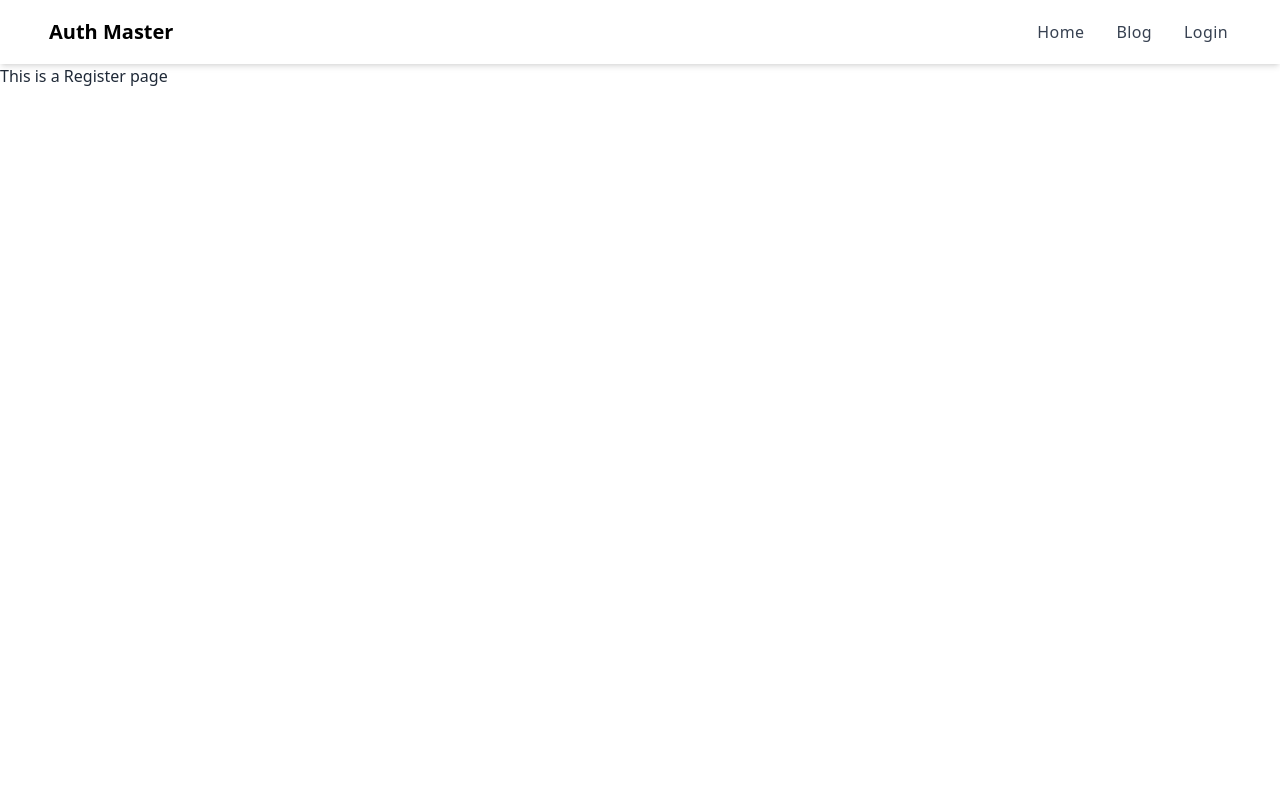
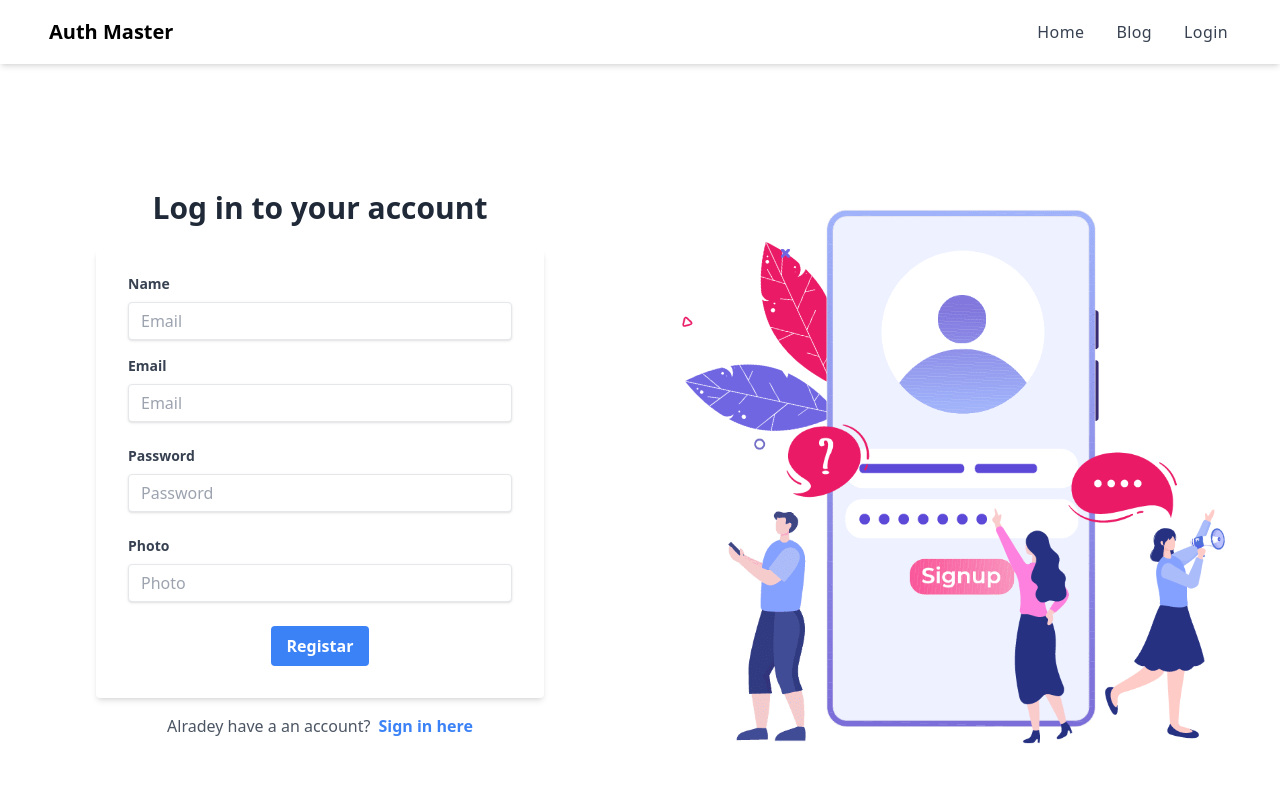
Before and after one commit to mobassherkhandakar/Gofood, a React (Vite) app: page /registar in a window 1280 px wide. Shown: the top 800 px of the page. Built offline with nearby package versions, Linux system fonts and the light colour scheme.

Commit message:
register page setup done

```diff
--- a/src/pages/Login/Register/Register.jsx
+++ b/src/pages/Login/Register/Register.jsx
@@ -1,9 +1,113 @@
-import React from 'react';
+import React from "react";
+import { FaGithub, FaGoogle } from "react-icons/fa";
+import regesterLogo from "../../../assets/118046-lf20-oahmox5rjson.json";
+import { Link } from "react-router-dom";
+import { Player } from "@lottiefiles/react-lottie-player";
 
 const Register = () => {
   return (
-    <div>
-      <h1>This is a Register page</h1>
+    <div className="grid grid-cols-1 justify-evenly md:grid-cols-1 lg:grid-cols-2 items-center">
+      <div className="login">
+        <div className="flex items-center justify-center h-screen">
+          <div className="w-full max-w-md">
+            <h1 className="text-center text-3xl font-bold text-gray-800 mb-6">
+              Log in to your account
+            </h1>
+            <form className="bg-white shadow-md rounded px-8 pt-6 pb-8 mb-4">
+              <div className="mb-4">
+                <label
+                  className="block text-gray-700 text-sm font-bold mb-2"
+                  htmlFor="name"
+                >
+                  Name
+                </label>
+                <input
+                  className="shadow appearance-none border rounded w-full py-2 px-3 text-gray-700 leading-tight focus:outline-none focus:shadow-outline"
+                  id="name"
+                  type="Name"
+                  placeholder="Email"
+                />
+              </div>
+              <div className="mb-6">
+                <label
+                  className="block text-gray-700 text-sm font-bold mb-2"
+                  htmlFor="email"
+                >
+                  Email
+                </label>
+                <input
+                  className="shadow appearance-none border rounded w-full py-2 px-3 text-gray-700 leading-tight focus:outline-none focus:shadow-outline"
+                  id="email"
+                  type="email"
+                  placeholder="Email"
+                />
+              </div>
+              <div className="mb-6">
+                <label
+                  className="block text-gray-700 text-sm font-bold mb-2"
+                  htmlFor="password"
+                >
+                  Password
+                </label>
+                <input
+                  className="shadow appearance-none border rounded w-full py-2 px-3 text-gray-700 leading-tight focus:outline-none focus:shadow-outline"
+                  id="password"
+                  type="password"
+                  placeholder="Password"
+                />
+              </div>
+              <div className="mb-6">
+                <label
+                  className="block text-gray-700 text-sm font-bold mb-2"
+                  htmlFor="photo"
+                >
+                  Photo
+                </label>
+                <input
+                  className="shadow appearance-none border rounded w-full py-2 px-3 text-gray-700 leading-tight focus:outline-none focus:shadow-outline"
+                  id="photo"
+                  type="text"
+                  placeholder="Photo"
+                />
+              </div>
+              <div className="flex items-center justify-center">
+                <button
+                  className="bg-blue-500 hover:bg-blue-700 text-white font-bold py-2 px-4 rounded focus:outline-none focus:shadow-outline"
+                  type="button"
+                >
+                  Registar
+                </button>
+              </div>
+            </form>
+            {/* <div className="text-center mb-4">
+              <span className="text-gray-600 font-medium">Or sign in with</span>
+            </div> */}
+
+            <div className="text-center mt-4">
+              <span className="text-gray-600 font-medium">
+                Alradey have a an account?
+              </span>
+              <Link
+                to="/login"
+                className="text-blue-500 hover:text-blue-700 font-semibold ml-2"
+              >
+                Sign in here
+              </Link>
+            </div>
+          </div>
+        </div>
+      </div>
+      <div className="logo my-container">
+
+        <Player
+          autoplay
+          loop
+          src={regesterLogo}
+          style={{ height: "100%", width: "100%" }}
+        >
+
+        </Player>
+      </div>
     </div>
   );
 };
```
